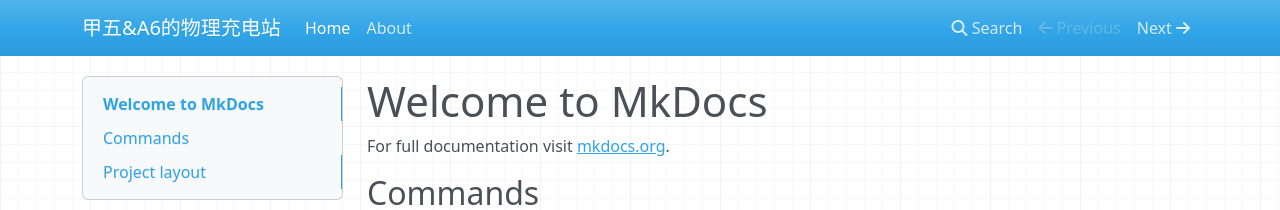
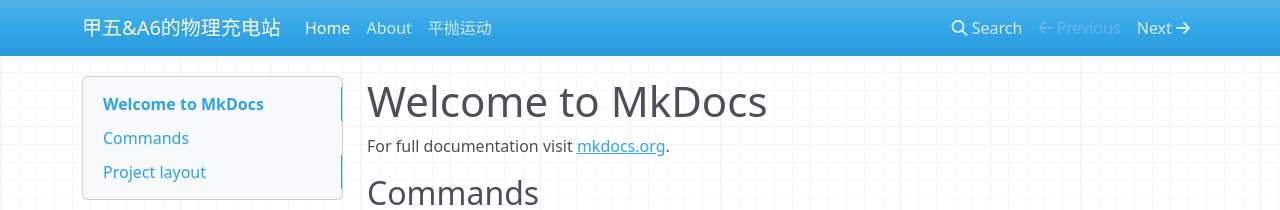
Before and after one commit to zjuzxd94/my-project, an MkDocs documentation site: the page built from docs/index.md, in a window 1280 px wide. Shown: the top 210 px of the page. Built offline with MkDocs 1.6.1, drawn with Linux system fonts in a browser that asks for light colours; nearby versions of some CDN libraries.

Commit message:
添加平抛运动动画页面

```diff
--- a/mkdocs.yml
+++ b/mkdocs.yml
@@ -2,4 +2,5 @@
 nav:
   - Home: index.md
   - About: about.md
+  - 平抛运动: 平抛运动.md
 # theme: readthedocs
```
Also changed, not shown: docs/平抛运动.md (added, +1 -0 lines), site/404.html, site/about/index.html, site/index.html, site/search/search_index.json, site/平抛运动/index.html (added), 2 other files.
